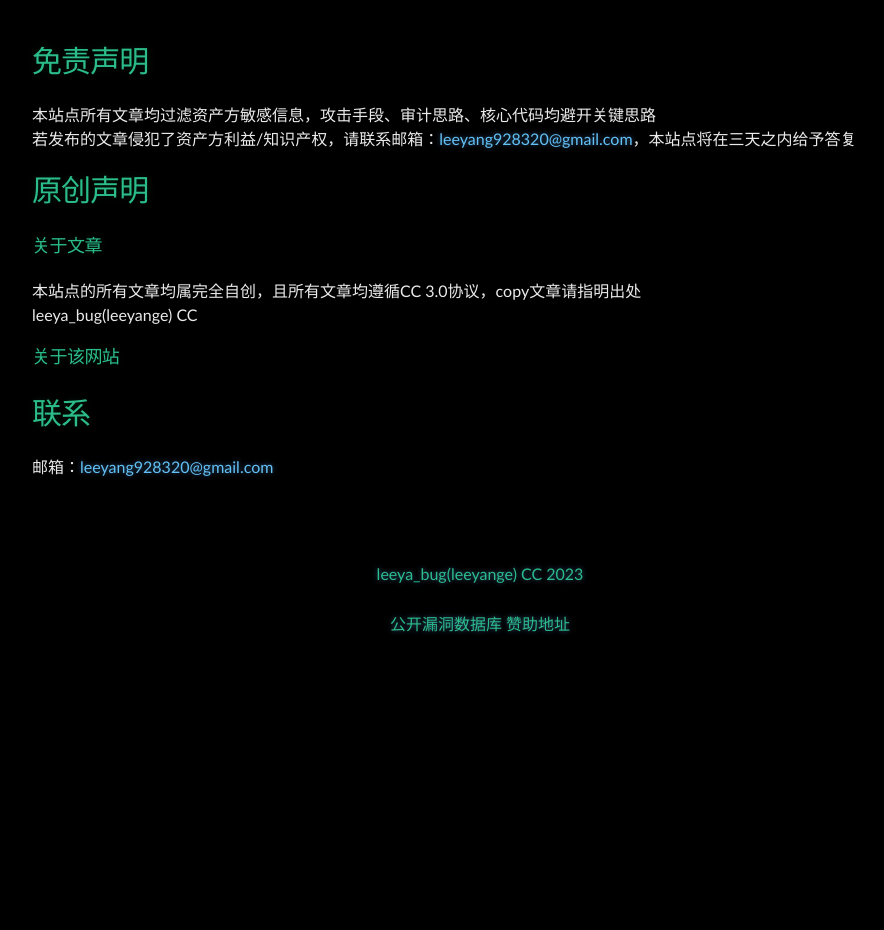
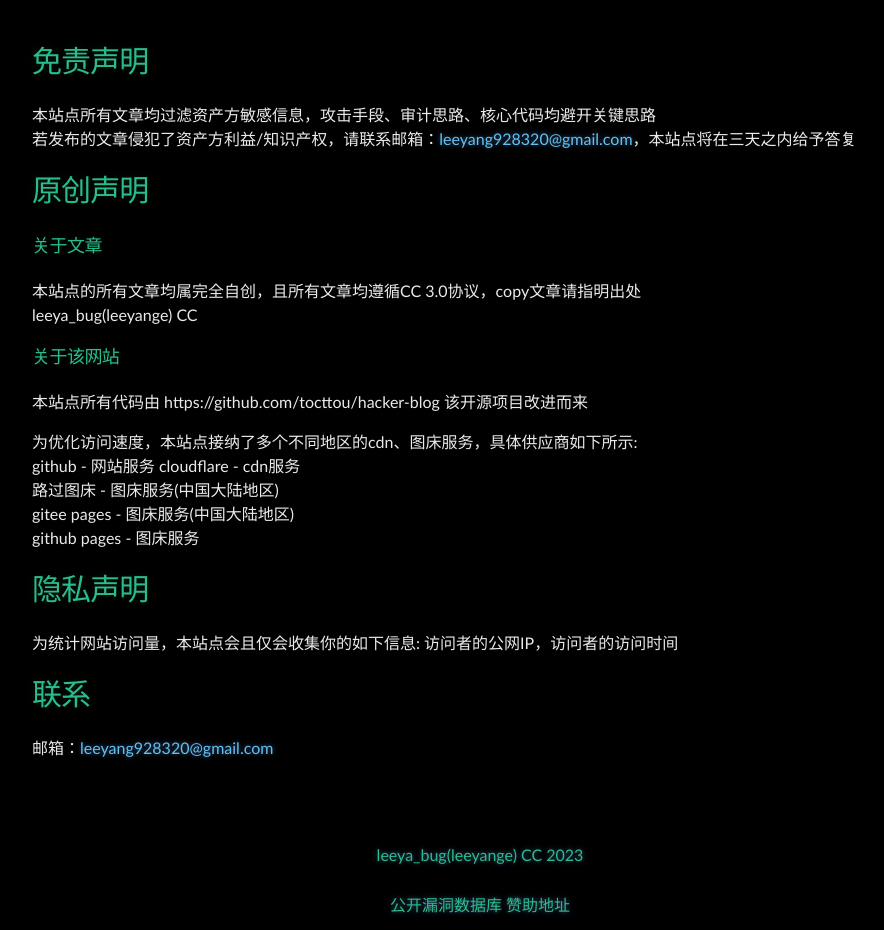
Before and after one commit to Leeyangee/leeyangee.github.io, a Jekyll site: the page built from about.md, in a window 1280 px wide. Shown: the part 412-1342 px from the top of the page, without its empty margins (160-1044 px from the left). Built offline with Jekyll 4.4.1, drawn with Linux system fonts in a browser that asks for light colours; before the commit the page ends 1061 px from its top, so only the background shows below that.

Commit message:
Update about.md

```diff
--- a/about.md
+++ b/about.md
@@ -17,7 +17,18 @@ leeya_bug(leeyange) CC
 
 ### [](#header-3)关于该网站
 
+本站点所有代码由 https://github.com/tocttou/hacker-blog 该开源项目改进而来
 
+为优化访问速度，本站点接纳了多个不同地区的cdn、图床服务，具体供应商如下所示:
+github - 网站服务
+cloudflare - cdn服务
+路过图床 - 图床服务(中国大陆地区)
+gitee pages - 图床服务(中国大陆地区)
+github pages - 图床服务
+
+# [](#header-1)隐私声明
+
+为统计网站访问量，本站点会且仅会收集你的如下信息: 访问者的公网IP，访问者的访问时间
 
 # [](#header-1)联系
 
```
